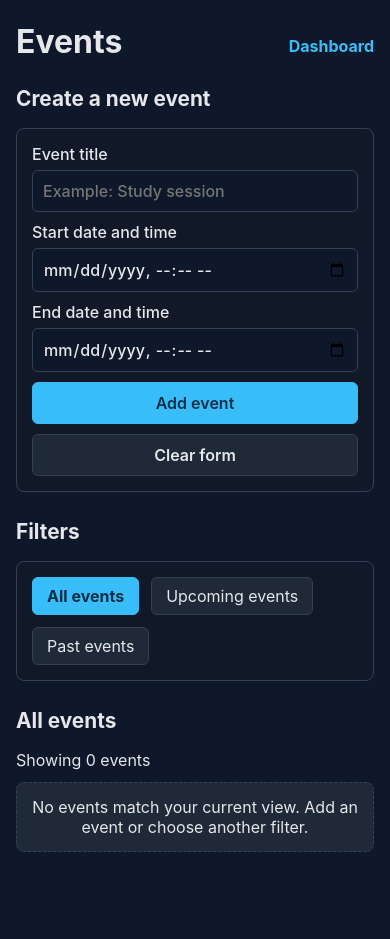
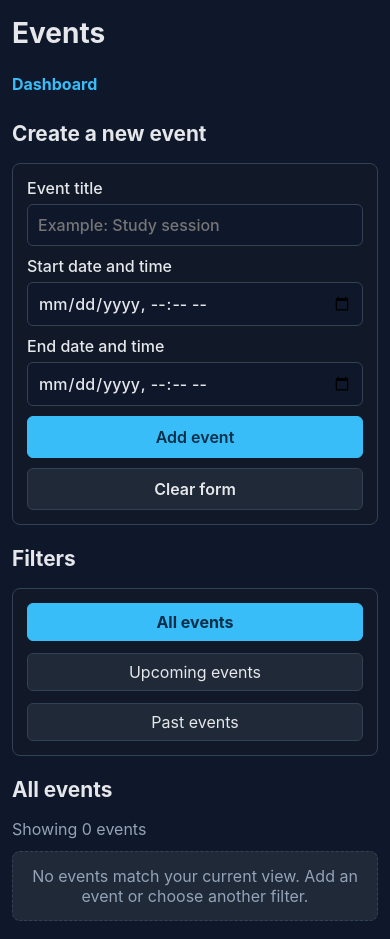
Before and after one commit to Samuel6693/productivity-assistant-portfolio, a React (Vite) app: page /events in a window 390 px wide. Before the commit the page ends 876 px from the top, so only its background shows below. Built offline with nearby package versions, Linux system fonts and the light colour scheme.

Commit message:
Enhance responsiveness across multiple components with media queries for smaller screens

```diff
--- a/src/App.css
+++ b/src/App.css
@@ -106,3 +106,21 @@
 .dashboard-section .dashboard-link {
   margin-top: 14px;
 }
+
+@media (max-width: 560px) {
+  .dashboard-container {
+    width: calc(100% - 24px);
+  }
+
+  .dashboard-container h1 {
+    font-size: 1.75rem;
+  }
+
+  .dashboard-header {
+    margin-bottom: 22px;
+  }
+
+  .dashboard-section {
+    padding: 14px;
+  }
+}
--- a/src/index.css
+++ b/src/index.css
@@ -5,6 +5,7 @@
   --color-border: #334155;
   --color-text: #e5e7eb;
   --color-muted: #94a3b8;
+  --color-text-muted: var(--color-muted);
   --color-accent: #38bdf8;
   --color-accent-hover: #7dd3fc;
   --space-page: 24px;
@@ -44,6 +45,7 @@ button,
 input,
 select {
   font: inherit;
+  min-width: 0;
 }
 
 button {
@@ -97,3 +99,26 @@ button:focus-visible {
   font-size: 1.3rem;
   line-height: 1.2;
 }
+
+@media (max-width: 560px) {
+  :root {
+    --space-page: 18px;
+  }
+
+  .page-header {
+    align-items: flex-start;
+    flex-direction: column;
+  }
+
+  .page-header h1 {
+    font-size: 1.75rem;
+  }
+
+  .page-header .dashboard-link {
+    align-self: flex-start;
+  }
+
+  .page-section + .page-section {
+    margin-top: 22px;
+  }
+}
--- a/src/styles/Events.css
+++ b/src/styles/Events.css
@@ -160,3 +160,31 @@
   cursor: pointer;
   color: var(--color-text);
 }
+
+@media (max-width: 560px) {
+  .events-container {
+    width: calc(100% - 24px);
+  }
+
+  .event-form,
+  .event-filters,
+  .event-item {
+    padding: 14px;
+  }
+
+  .event-filters,
+  .event-actions {
+    flex-direction: column;
+  }
+
+  .event-filters button,
+  .event-actions button,
+  .event-form button {
+    width: 100%;
+  }
+
+  .event-item-header {
+    align-items: flex-start;
+    flex-direction: column;
+  }
+}
--- a/src/styles/Habits.css
+++ b/src/styles/Habits.css
@@ -72,6 +72,7 @@
 
 .form-actions {
   display: flex;
+  flex-wrap: wrap;
   gap: 12px;
   margin-top: 8px;
 }
@@ -195,3 +196,25 @@
     justify-content: flex-start;
   }
 }
+
+@media (max-width: 560px) {
+  .habits-page {
+    width: calc(100% - 24px);
+  }
+
+  .habit-form,
+  .controls,
+  .habit-item {
+    padding: 14px;
+  }
+
+  .form-actions,
+  .habit-item .right {
+    flex-direction: column;
+  }
+
+  .form-actions button,
+  .habit-item .right button {
+    width: 100%;
+  }
+}
--- a/src/styles/Todos.css
+++ b/src/styles/Todos.css
@@ -164,3 +164,23 @@
     grid-template-columns: 1fr;
   }
 }
+
+@media (max-width: 560px) {
+  .todos-container {
+    width: calc(100% - 24px);
+  }
+
+  .todo-form,
+  .filters-panel,
+  .todo-item {
+    padding: 14px;
+  }
+
+  .todo-actions {
+    flex-direction: column;
+  }
+
+  .todo-actions button {
+    width: 100%;
+  }
+}
```
